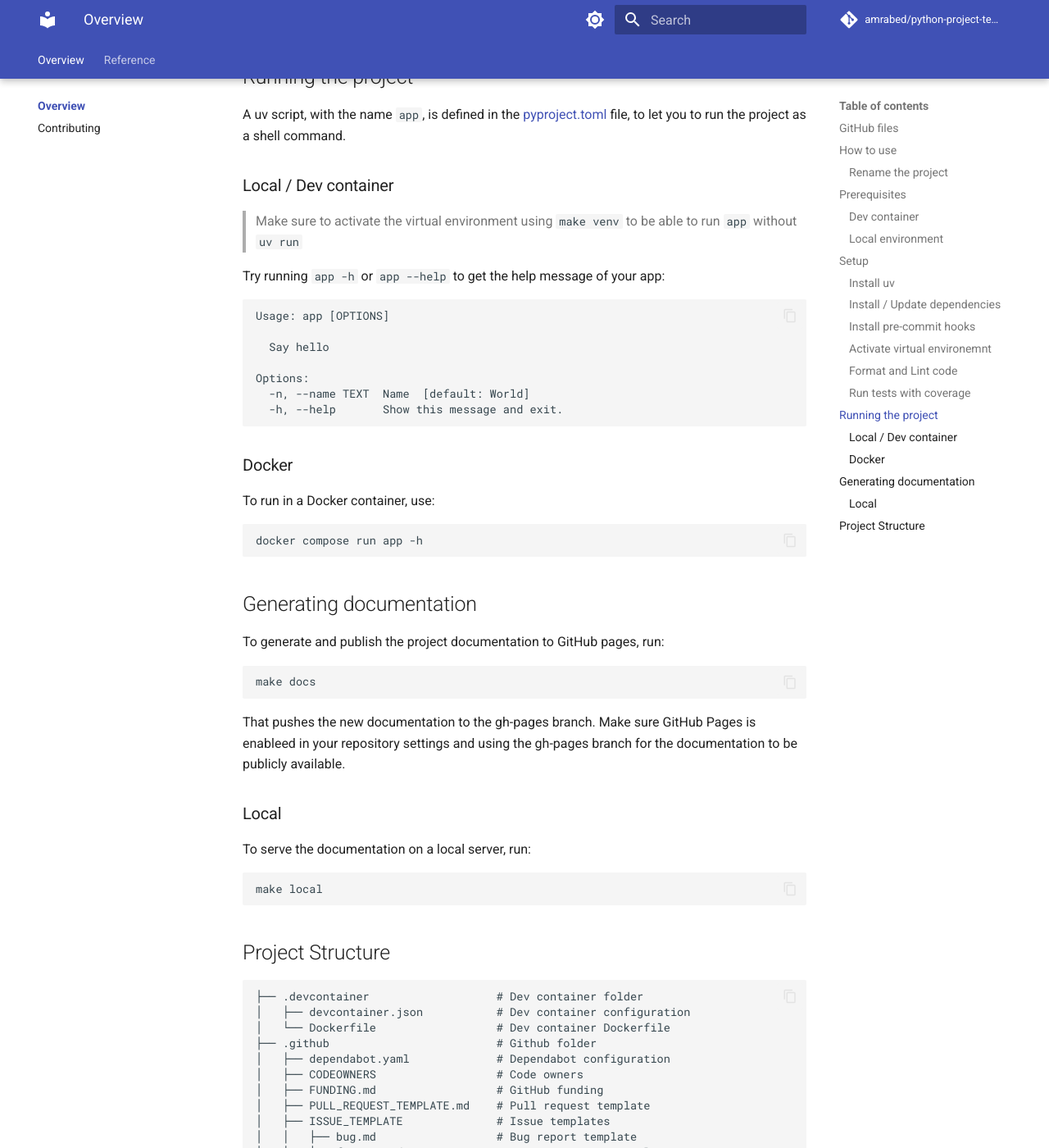
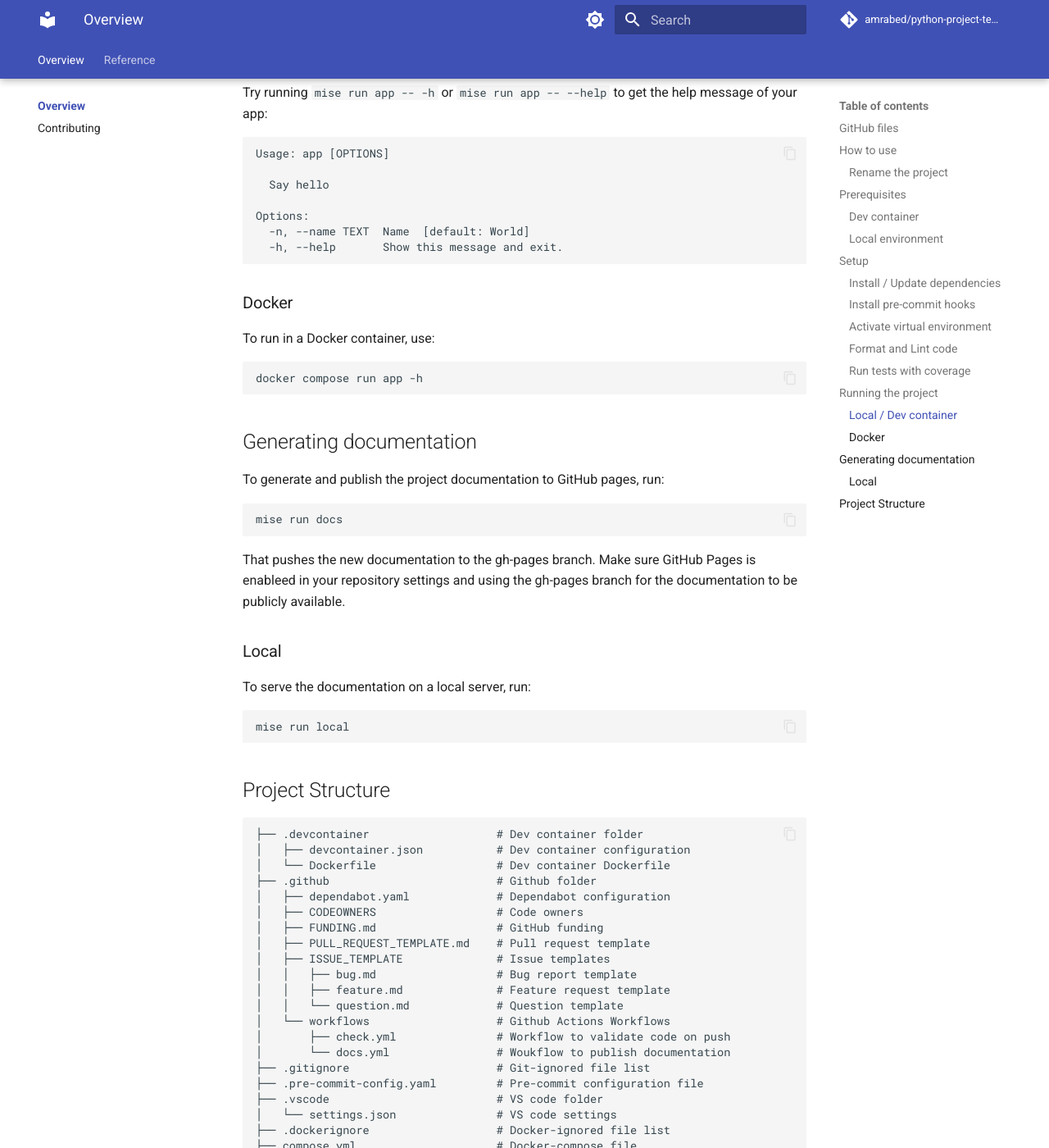
Before and after one commit to amrabed/python-project-template, an MkDocs documentation site: the page built from docs/README.md, in a window 1280 px wide and 1400 px high, scrolled down 3271 px. Shown: the whole window at 82% size. Built offline with MkDocs 1.6.1 and Material for MkDocs 9.7.7, drawn with Linux system fonts in a browser that asks for light colours; comment, search, counter and statistics services are not loaded; some of the changed text lies outside the part shown.

Commit message:
Replace Makefile with mise for task management
- Replace legacy Makefile with mise.toml for modern task orchestration.
- Replicate all Makefile targets (install, lint, test, docs, etc.) as mise tasks.
- Update GitHub Actions workflows to use jdx/mise-action and execute tasks via mise run.
- Update docs/README.md to include mise in the features list and setup instructions.
- Retain pyproject.toml as the central source of truth for dependencies and tool configurations.
- Improve tests/test_app.py to better verify the application's main entry point.
- Ensure the project renaming script correctly targets the new configuration setup.

````diff
--- a/docs/README.md
+++ b/docs/README.md
@@ -6,6 +6,7 @@
 A Python project template that comes out of the box with configuration for:
 
 - Packaging and dependency management using [uv](https://docs.astral.sh/uv)
+- Development environment and task management using [mise](https://mise.jdx.dev)
 - Command Line Interface (CLI) using [click](https://click.palletsprojects.com)
 - Testing using [pytest](https://pytest.org)
 - Code coverage using [coverage](https://coverage.readthedocs.io)
@@ -41,7 +42,7 @@ Click this button to create a new repository for your project, then clone the ne
 ### Rename the project
 After cloning the repository, rename the project by running:
 ```bash
-make project NAME="" DESCRIPTION="" AUTHOR="" EMAIL="" GITHUB="" SOURCE=""
+mise run project --name "" --description "" --author "" --email "" --github ""
 ```
 Pass the following parameters:
 
@@ -61,58 +62,47 @@ Parameter | Description
 
 ### Local environment
 - Python 3.12+ (You can update the [`pyproject.toml`](../pyproject.toml#L39) for lower versions)
-- Pipx (*optional* - used to install uv if not already installed)
+- [mise](https://mise.jdx.dev)
 
 ## Setup
-
-### Install uv
-To install uv, if not installed (requires pipx), run:
-```bash
-make uv
-```
 
 ### Install / Update dependencies
 To install the project dependencies defined in the [pyproject.toml](../pyproject.toml) file, run:
 ```bash
-make install
+mise run install
 ```
 
 To update the project dependencies, run:
 ```bash
-make update
+mise run update
 ```
 
 ### Install pre-commit hooks
 To install the pre-commit hooks for the project to format and lint your code automatically before commiting, run:
 ```bash
-make precommit
+mise run precommit
 ```
 
-### Activate virtual environemnt
-To activate the virtual environment, run:
-```bash
-make venv
-```
+### Activate virtual environment
+Mise automatically creates and activates the virtual environment if you have `mise activate` set up in your shell. Otherwise, you can run commands using `mise run <task>` or `mise exec -- <command>`.
 
 ### Format and Lint code
 To format and lint project code, run:
 ```bash
-make lint
+mise run lint
 ```
 
 ### Run tests with coverage
 To run the unit tests defined under the [tests](../tests/) folder and show coverage report, run:
 ```bash
-make test
+mise run test
 ```
 
 ## Running the project
-A uv script, with the name `app`, is defined in the [pyproject.toml](../pyproject.toml#L36) file, to let you to run the project as a shell command.
+A mise task, with the name `app`, is defined in the [mise.toml](../mise.toml) file, to let you to run the project.
 
 ### Local / Dev container
-> Make sure to activate the virtual environment using `make venv` to be able to run `app` without `uv run`
-
-Try running `app -h` or `app --help` to get the help message of your app:
+Try running `mise run app -- -h` or `mise run app -- --help` to get the help message of your app:
 ```bash
 Usage: app [OPTIONS]
 
@@ -132,7 +122,7 @@ docker compose run app -h
 ## Generating documentation
 To generate and publish the project documentation to GitHub pages, run:
 ```bash
-make docs
+mise run docs
 ```
 That pushes the new documentation to the gh-pages branch.
 Make sure GitHub Pages is enableed in your repository settings and using the gh-pages branch for the documentation to be publicly available.
@@ -140,7 +130,7 @@ Make sure GitHub Pages is enableed in your repository settings and using the gh-
 ### Local
 To serve the documentation on a local server, run:
 ```bash
-make local
+mise run local
 ```
 
 ## Project Structure
@@ -169,7 +159,7 @@ make local
 ├── compose.yml                     # Docker-compose file
 ├── Dockerfile                      # App container Dockerfile
 ├── LICENSE                         # Project license
-├── Makefile                        # Make commands
+├── mise.toml                       # Mise configuration and tasks
 ├── pyproject.toml                  # Configuration file for different tools
 ├── docs                            # Documentaion folder
 │   ├── mkdocs.yml                  # mkdocs configuration file
````
Also changed, not shown: mise.toml (added, +61 -0 lines), 4 other files.
